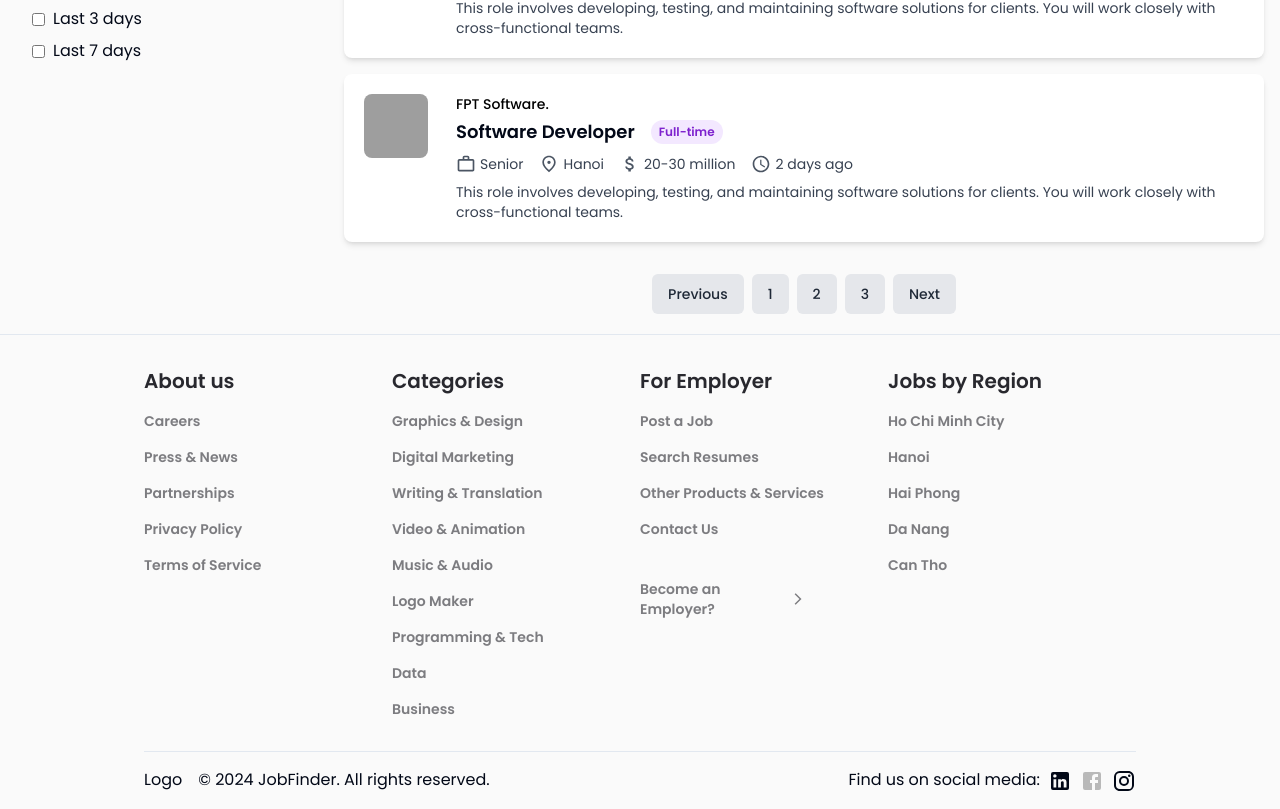
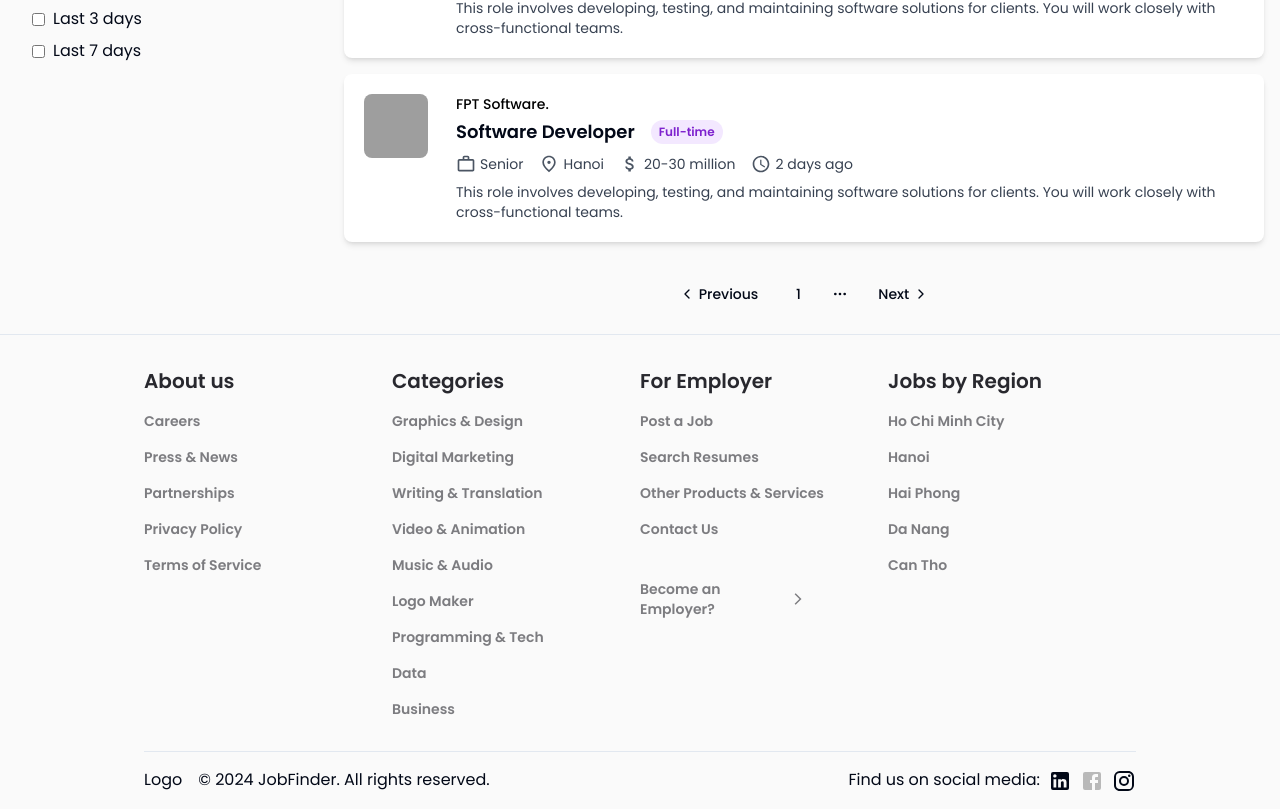
Before and after one commit to phongdang1/jobfinder222, a React (Vite) app: page /jobs in a window 1280 px wide. Shown: the part 1096-1905 px from the top of the page. Built offline with nearby package versions, Linux system fonts and the light colour scheme; grey boxes are pictures that could not be loaded; a web font is replaced by a local one.

Commit message:
Dong-update jobpage

```diff
--- a/src/components/User/Jobpage/FilterAndSearch.jsx
+++ b/src/components/User/Jobpage/FilterAndSearch.jsx
@@ -9,6 +9,16 @@ import EsportLogo from "../../../assets/JobsPage/Logo3.png";
 import TechLogo from "../../../assets/JobsPage/Logo4.png";
 import FptLogo from "../../../assets/JobsPage/Logo5.png";
 import FilterListIcon from '@mui/icons-material/FilterList';
+import {
+    Pagination,
+    PaginationContent,
+    PaginationEllipsis,
+    PaginationItem,
+    PaginationLink,
+    PaginationNext,
+    PaginationPrevious,
+} from "@/components/ui/pagination"
+
 
 function FilterAndSearch() {
     return (
@@ -299,11 +309,23 @@ function FilterAndSearch() {
 
                     <div className="flex justify-center mt-8 mb-5">
                         <nav className="flex items-center space-x-2">
-                            <Button className="bg-gray-200 text-gray-800">Previous</Button>
-                            <Button className="bg-gray-200 text-gray-800">1</Button>
-                            <Button className="bg-gray-200 text-gray-800">2</Button>
-                            <Button className="bg-gray-200 text-gray-800">3</Button>
-                            <Button className="bg-gray-200 text-gray-800">Next</Button>
+                            <Pagination>
+                                <PaginationContent>
+                                    <PaginationItem>
+                                        <PaginationPrevious href="#" />
+                                    </PaginationItem>
+                                    <PaginationItem>
+                                        <PaginationLink href="#">1</PaginationLink>
+                                    </PaginationItem>
+                                    <PaginationItem>
+                                        <PaginationEllipsis />
+                                    </PaginationItem>
+                                    <PaginationItem>
+                                        <PaginationNext href="#" />
+                                    </PaginationItem>
+                                </PaginationContent>
+                            </Pagination>
+
                         </nav>
                     </div>
                 </div>
```
Also changed, not shown: 2 other files (tests, documents, lock files or other folders).
